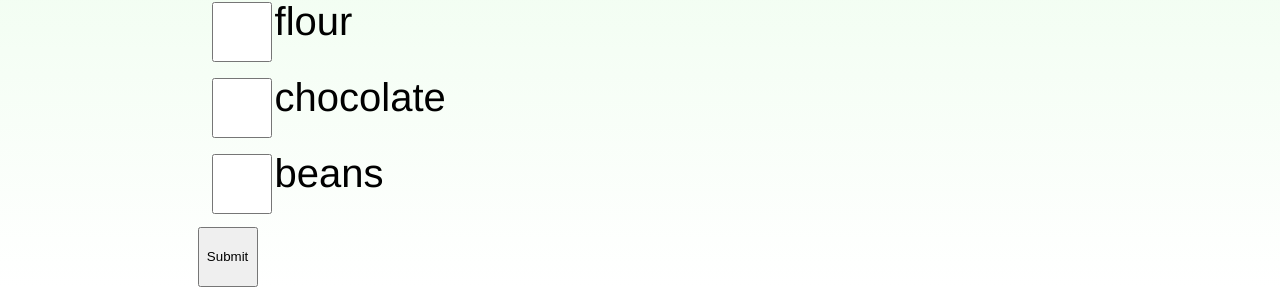
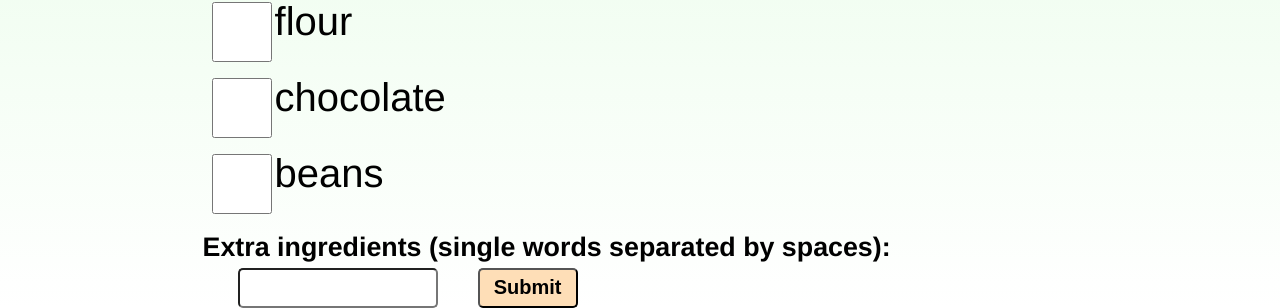
Before and after one commit to Mayden-Academy/2019-geckos-grub, a PHP site: the page made by index.php in a window 1280 px wide. Shown: the part 2050-2358 px from the top of the page. Before the commit the page ends 2337 px from the top, so only its background shows below. Run offline with PHP 8.4, Linux system fonts and the light colour scheme; data comes from the database, SQL or seed files in the repository.

Commit message:
input for extra ingredients created

```diff
--- a/index.php
+++ b/index.php
@@ -30,7 +30,9 @@ if(isset($_GET['message'])) {
             </div>
             <form method="post" action="recipes.php">
                 <?php echo $ingredientForm; ?>
-                <input type="submit">
+                <h6>Extra ingredients (single words separated by spaces): </h6>
+                <input class= "extras" type="text" name="userIngredients"/>
+                <input class = "submit" type="submit">
             </form>
         </div>
     </body>
--- a/styles.css
+++ b/styles.css
@@ -84,3 +84,31 @@ button {
     float: right;
     width: 60%;
 }
+
+.container form h6 {
+    text-align: left;
+    display: inline-block;
+    float: left;
+    margin: 5px;
+}
+
+.container .extras {
+    width: 200px;
+    height: 40px;
+    margin-left: 40px;
+    font-size: 16px;
+    border-radius: 5px;
+
+}
+
+input.submit {
+    font-size: 20px;
+    margin-left: 40px;
+    background-color: #FEDEB7;
+    font-weight: bold;
+    width: 100px;
+    height: 40px;
+    border-radius: 5px;
+
+
+}
```
